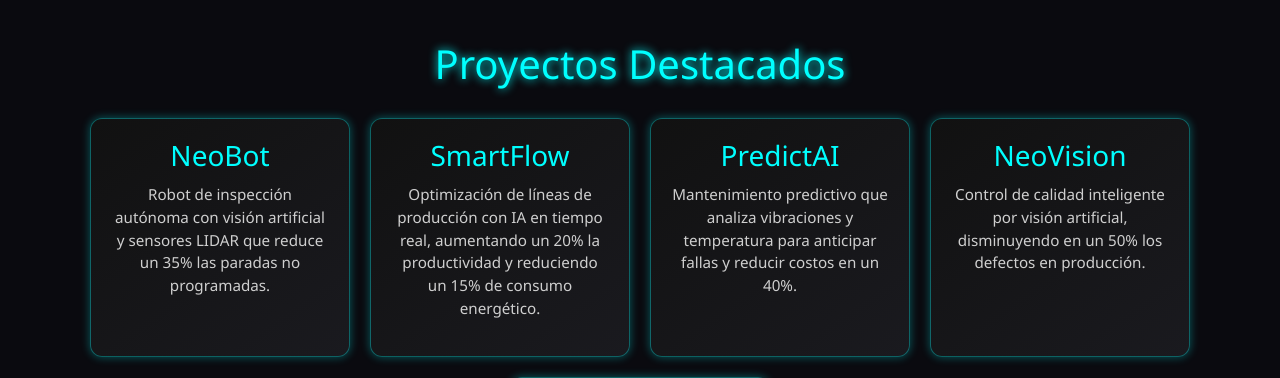
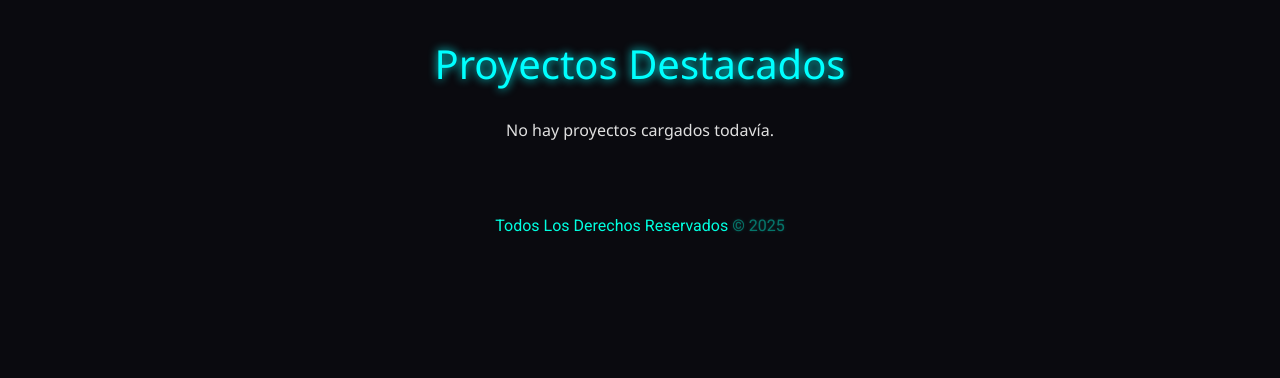
Before and after one commit to maxicaprioglio/parcial, a Django app: page /proyectos/ in a window 1280 px wide. Shown: the part 62-440 px from the top of the page. Run offline with Django 5.2, Linux system fonts and the light colour scheme; some libraries are stand-ins or nearby versions.

Commit message:
for proyectos

```diff
--- a/web/templates/web/proyectos.html
+++ b/web/templates/web/proyectos.html
@@ -9,6 +9,23 @@
 
 {% block content %}
 
+<section class="proyectos">
+  <h2>Proyectos Destacados</h2>
+  <div class="cards">
+    {% for proyecto in proyectos %}
+      <div class="card">
+        <h3>{{ proyecto.titulo }}</h3>
+        <p>{{ proyecto.descripcion }}</p>
+      </div>
+    {% empty %}
+      <p>No hay proyectos cargados todavía.</p>
+    {% endfor %}
+  </div>
+</section>
+
+
+
+<!--
 <section class="proyectos">
   <h2>Proyectos Destacados</h2>
   <div class="cards">
@@ -34,5 +51,5 @@
     </div>
   </div>
 </section>
-
+-->
 {% endblock %}
--- a/web/views.py
+++ b/web/views.py
@@ -19,7 +19,7 @@
 from django.shortcuts import render
 from rest_framework.decorators import api_view
 from rest_framework.response import Response
-from web.models import Postulantes
+from web.models import Postulantes, Proyecto
 from web.serializers import PostulanteSerializer
 
 
@@ -171,6 +171,10 @@
 
 @user_passes_test(lambda u: u.is_authenticated and u.is_valid)
 def administrar(request):
+    proyectos = Proyecto.objects.all()
+    return render(request, "proyectos.html", {"proyectos": proyectos})
+
+
     return render(request, 'web/administrar.html')
 
 
```
